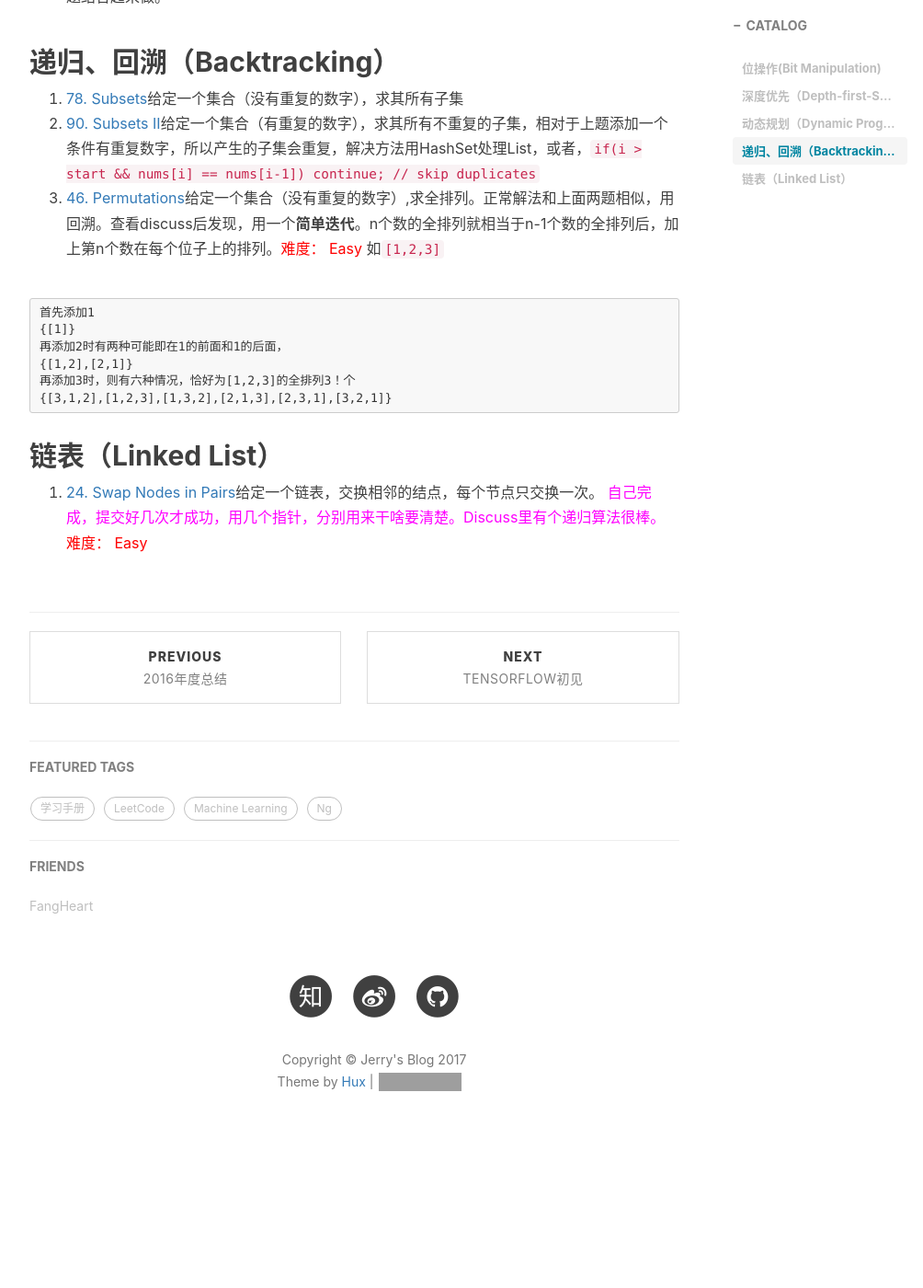
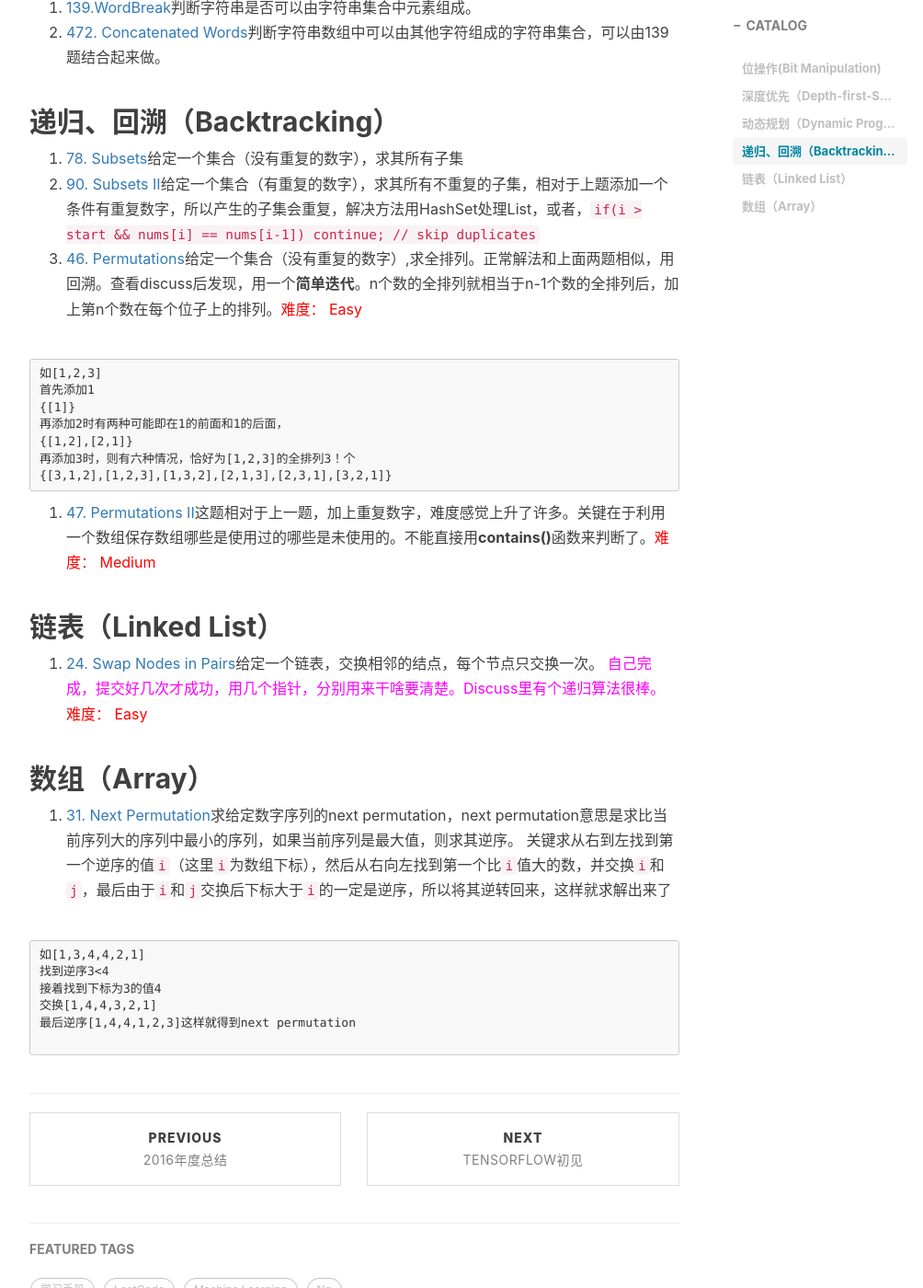
Before and after one commit to LJerRRy/fighting.github.io, a Jekyll site: the page built from _posts/2017-01-04-Leetcode题目分类.md, in a window 1280 px wide and 1400 px high, scrolled down 1070 px. Shown: the whole window at 92% size, without its empty margins (233-1237 px from the left). Built offline with Jekyll 4.4.1, drawn with Linux system fonts in a browser that asks for light colours; nearby versions of some CDN libraries; comment, search, counter and statistics services are not loaded; before the commit the page ends 2350 px from its top, so only the background shows below that; some of the changed text lies outside the part shown; grey boxes are pictures that could not be loaded.

Commit message:
leetcode 31 47

````diff
--- a/_posts/2017-01-04-Leetcode题目分类.md
+++ b/_posts/2017-01-04-Leetcode题目分类.md
@@ -9,6 +9,8 @@ header-img: "img/blue.png"
 tags:
     - LeetCode
 ---
+
+> 不积跬步无以至千里，不积小流无以成江河。每天一道LeetCode
 
 ## 位操作(Bit Manipulation)
 
@@ -32,9 +34,9 @@ tags:
 1. [78. Subsets](https://leetcode.com/problems/subsets/)给定一个集合（没有重复的数字），求其所有子集
 2. [90. Subsets II](https://leetcode.com/problems/subsets-ii/)给定一个集合（有重复的数字），求其所有不重复的子集，相对于上题添加一个条件有重复数字，所以产生的子集会重复，解决方法用HashSet处理List，或者，`if(i > start && nums[i] == nums[i-1]) continue; // skip duplicates`
 3. [46. Permutations](https://leetcode.com/problems/permutations/)给定一个集合（没有重复的数字）,求全排列。正常解法和上面两题相似，用回溯。查看discuss后发现，用一个**简单迭代**。n个数的全排列就相当于n-1个数的全排列后，加上第n个数在每个位子上的排列。<font color="red">难度： Easy</font>
-如`[1,2,3]`
 
 ```
+如[1,2,3]
 首先添加1
 {[1]}
 再添加2时有两种可能即在1的前面和1的后面，
@@ -42,7 +44,23 @@ tags:
 再添加3时，则有六种情况，恰好为[1,2,3]的全排列3！个
 {[3,1,2],[1,2,3],[1,3,2],[2,1,3],[2,3,1],[3,2,1]}
 ```
+4. [47. Permutations II](https://leetcode.com/problems/permutations-ii/)这题相对于上一题，加上重复数字，难度感觉上升了许多。关键在于利用一个数组保存数组哪些是使用过的哪些是未使用的。不能直接用**contains()**函数来判断了。<font color="red">难度： Medium</font>
 
 ## 链表（Linked List）
 
 1. [24. Swap Nodes in Pairs](https://leetcode.com/problems/swap-nodes-in-pairs/)给定一个链表，交换相邻的结点，每个节点只交换一次。 <font color="#FF00FF">自己完成，提交好几次才成功，用几个指针，分别用来干啥要清楚。Discuss里有个递归算法很棒。</font> <font color="red">难度： Easy</font>
+
+
+## 数组（Array）
+
+1. [31. Next Permutation](https://leetcode.com/problems/next-permutation/)求给定数字序列的next permutation，next permutation意思是求比当前序列大的序列中最小的序列，如果当前序列是最大值，则求其逆序。
+关键求从右到左找到第一个逆序的值`i`（这里`i`为数组下标），然后从右向左找到第一个比`i`值大的数，并交换`i`和`j`，最后由于`i`和`j`交换后下标大于`i`的一定是逆序，所以将其逆转回来，这样就求解出来了
+
+```
+如[1,3,4,4,2,1]
+找到逆序3<4
+接着找到下标为3的值4
+交换[1,4,4,3,2,1]
+最后逆序[1,4,4,1,2,3]这样就得到next permutation
+
+```
````
